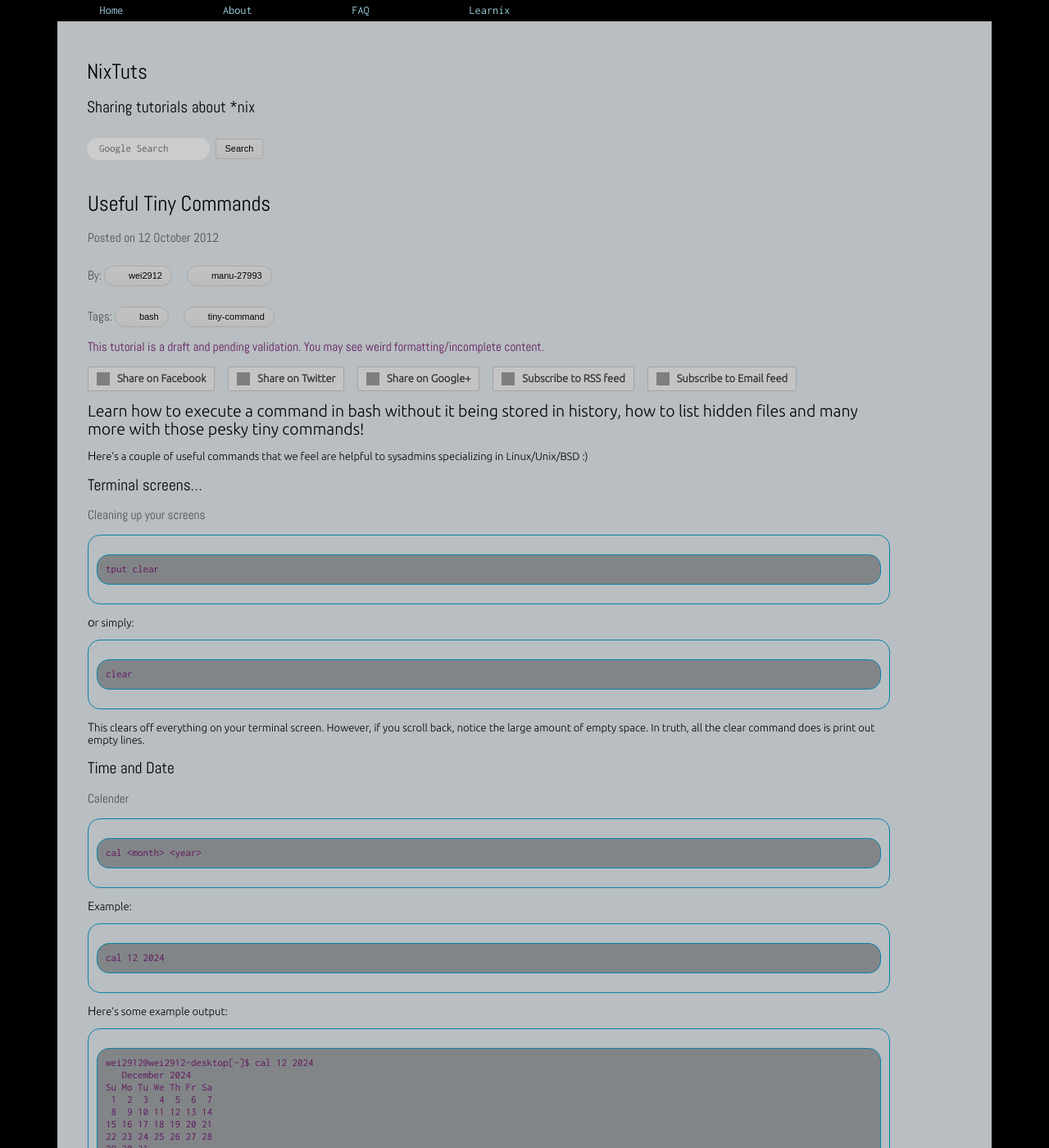
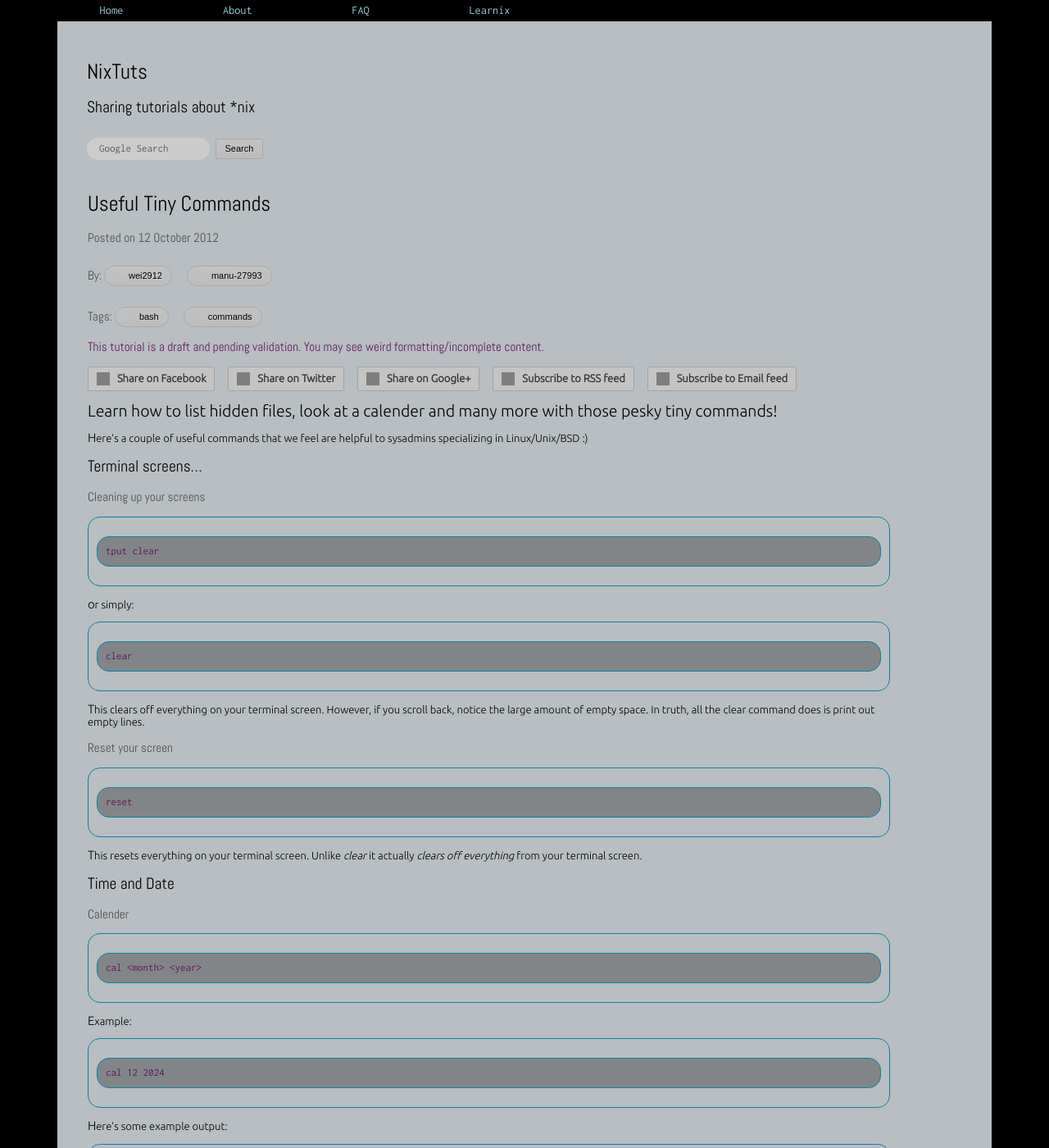
Before and after one commit to jakesylvestre/site, a Jekyll site: the page built from _posts/commands/2012-10-12-UsefulTinyCommands.md, in a window 1280 px wide and 1400 px high, cut to the strip 0-1400 px from the top of the window. Shown: the whole strip at 82% size. Built offline with Jekyll 4.4.1, drawn with Linux system fonts in a browser that asks for light colours; nearby versions of some CDN libraries; comment, search, counter and statistics services are not loaded; grey boxes are pictures that could not be loaded.

Commit message:
Move ShutdownLinux and UsefulTinyCommands to category commands.

```diff
--- a/_posts/tiny-commands/2012-10-12-UsefulTinyCommands.md
+++ b/_posts/commands/2012-10-12-UsefulTinyCommands.md
@@ -3,15 +3,15 @@ layout: post
 status: post
 
 title: Useful Tiny Commands
-category: tiny-commands
-tags: [bash, tiny-command]
+category: commands
+tags: [bash, commands]
 author: [wei2912, manu-27993]
 
 status: draft
 
-summary: Learn how to execute a command in bash without it being stored in history, how to list hidden files and many more with those pesky tiny commands!
+summary: Learn how to list hidden files, look at a calender and many more with those pesky tiny commands!
 
-location: _posts/tiny-commands/UsefulTinyCommands.md
+location: _posts/commands/UsefulTinyCommands.md
 ---
 
 Here's a couple of useful commands that we feel are helpful to sysadmins specializing in Linux/Unix/BSD :)
@@ -27,6 +27,12 @@ or simply:
 	clear
 
 This clears off everything on your terminal screen. However, if you scroll back, notice the large amount of empty space. In truth, all the clear command does is print out empty lines.
+
+### Reset your screen
+
+    reset
+
+This resets everything on your terminal screen. Unlike *clear* it actually *clears off everything* from your terminal screen.
 
 ## Time and Date
 
```
Also changed, not shown: _posts/commands/2013-01-06-ShutdownLinux.md (renamed from _posts/generic-linux/2013-01-06-ShutdownLinux.md, +2 -2 lines).
